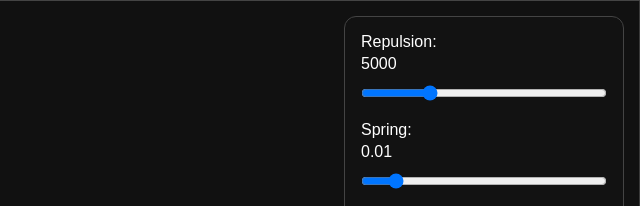
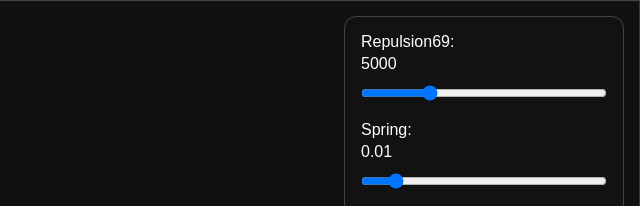
Before and after one commit to aarav911/Lineage, a website built with Vite: page index.html in a window 1280 px wide. Shown: the top 206 px of the page, 640-1280 px from the left. Built offline with nearby package versions, Linux system fonts and the light colour scheme.

Commit message:
testing cicd

```diff
--- a/index.html
+++ b/index.html
@@ -7,7 +7,7 @@
 
         <div id="controls">
     <label>
-        Repulsion:
+        Repulsion69:
         <span id="repulsionValue">5000</span>
         <input
             id="repulsion"
```
